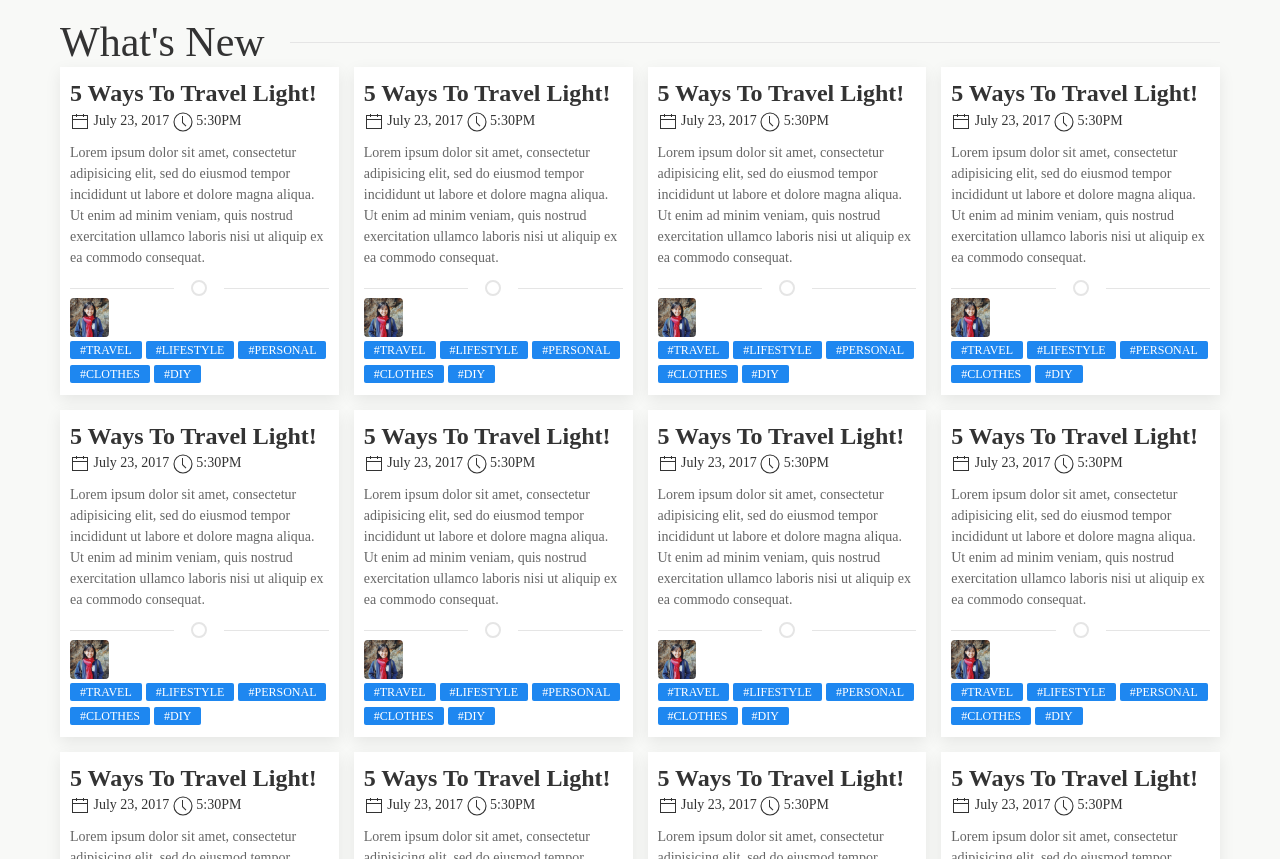
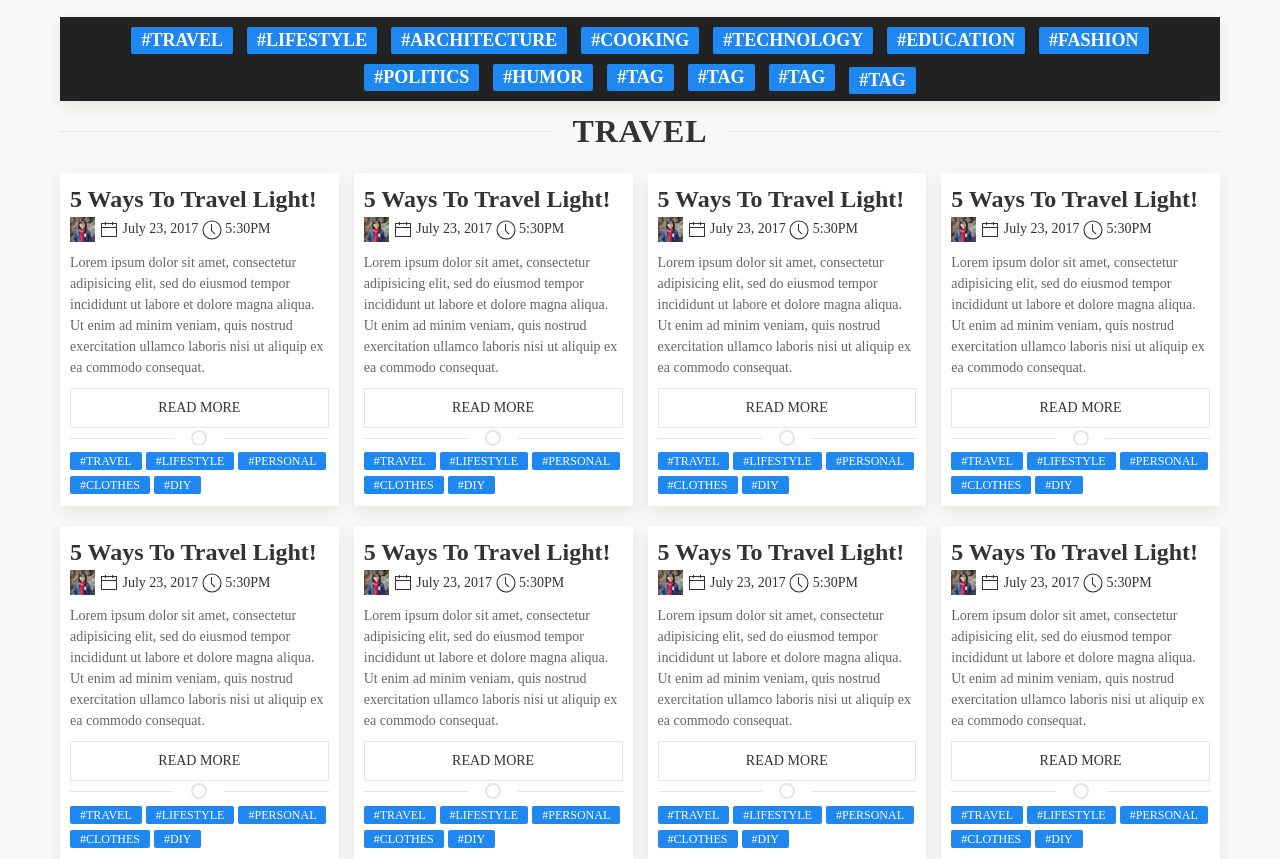
Before and after one commit to jessicaaaaa/blogbook, a plain HTML site: page index.html in a window 1280 px wide. Shown: the part 93-952 px from the top of the page. Drawn offline with nearby package versions, Linux system fonts and the light colour scheme; a web font is replaced by a local one.

Commit message:
updated ui:
* whats-new class -> blog-items
* fixed grid problem
* tags in index
* styled link hovers

```diff
--- a/custom.css
+++ b/custom.css
@@ -156,7 +156,31 @@ body{
 
 
 /*START OF INDEX*/
+.blog-grid{
+	margin-top: 20px;
+}
 
+.tag-board{
+	padding: 5px;
+	text-align: center;
+	width: 100%;
+	margin-bottom: 10px;
+}
+
+.tag-chips{
+	cursor: pointer;
+	font-size: 18px;
+	font-weight: 600;
+	background: #1e87f0 !important;
+	color: #fff !important;
+	margin: 5px 5px;
+}
+
+.tag-title{
+	letter-spacing: 1px;
+	font-weight: 600;
+	text-transform: uppercase;
+}
 .user-panel{
 	color: #F1F2EE;
 	background-color: #222;
@@ -282,11 +306,11 @@ body{
 }
 
 .post-author img{
-	width: 15%;
-	height: 15%;
-	border-radius: 10%;
+	width: 25px;
+	height: 25px;
 
 }
+
 
 .post-divider{
 	margin: 0px;
@@ -295,6 +319,19 @@ body{
 .post-details{
 	display: inline-block;
     vertical-align: middle;
+}
+
+.post-details h6{
+	display:inline;
+}
+.post-details a{
+	color: #333;
+}
+.post-details a:hover{
+	text-decoration: none;
+	color: #EAE151;
+	border-top: 1px solid #333;
+
 }
 
 .post-content p{
@@ -344,6 +381,7 @@ body{
 
 .profile-container{
 	padding: 30px;
+	border-radius: 5px 5px 0px 0px;
 }
 
 .profilepic{
--- a/index.html
+++ b/index.html
@@ -13,7 +13,7 @@
 	<div class="top-nav">
 		<div class="content">
 			<div class="logo">
-				<img src="blogbook-logo.png"></img>
+				<img src="blogbook-logo.png">
 				<h1>blogbook</h1>
 			</div>
 			<div class="nav-links cl-effect-10">
@@ -39,13 +39,34 @@
 
 	<div class="main-wrapper">
 		<div class="main-content">
-			<div class="whats-new">
-				<h1 class="uk-heading-line  whatsnew-lbl"><span>What's New</span></h1>
-				<div class="uk-grid-small uk-child-width-expand@s" uk-grid>
+			<div class="uk-card uk-card-secondary uk-card-hover uk-card-body uk-light tag-board">
+				<span class="uk-label tag-chips">#Travel</span>
+				<span class="uk-label tag-chips">#Lifestyle</span>
+				<span class="uk-label tag-chips">#Architecture</span>
+				<span class="uk-label tag-chips">#Cooking</span>
+				<span class="uk-label tag-chips">#Technology</span>
+				<span class="uk-label tag-chips">#Education</span>
+				<span class="uk-label tag-chips">#Fashion</span>
+				<span class="uk-label tag-chips">#Politics</span>
+				<span class="uk-label tag-chips">#Humor</span>
+				<span class="uk-label tag-chips">#Tag</span>
+				<span class="uk-label tag-chips">#Tag</span>
+				<span class="uk-label tag-chips">#Tag</span>
+				<span class="uk-label tag-chips">#Tag</span>
+			</div>
+			<h2 class="uk-heading-line uk-text-center tag-title"><span>Travel</span></h2>
+
+			<div class="blog-items">
+				<div class="uk-grid-small uk-child-width-expand@s blog-grid" uk-grid>
+
 					<div>
 						<div class="uk-card uk-card-default uk-card-body whatsnew-card">
 							<div class="post-header">
-								<div class="post-details"><h3>5 Ways To Travel Light!</h3>
+								<div class="post-details"><h3><a href="">5 Ways To Travel Light!</a></h3>
+
+									<div class="post-author">
+										<img src="userpic.jpg">
+									</div>
 									<h6><span uk-icon="icon: calendar"></span> July 23, 2017 <span uk-icon="icon: clock"></span> 5:30PM</h6>
 								</div>
 							</div>
@@ -53,11 +74,10 @@
 							<div class="post-content"> <p>Lorem ipsum dolor sit amet, consectetur adipisicing elit, sed do eiusmod
 								tempor incididunt ut labore et dolore magna aliqua. Ut enim ad minim veniam,
 								quis nostrud exercitation ullamco laboris nisi ut aliquip ex ea commodo
-								consequat. 	</p><hr class="uk-divider-icon post-divider"></div>
+								consequat. 	</p>
+								<a class="uk-button uk-button-default read-more" href="#" style="width:100%">Read more</a>
 
-								<div class="post-author">
-									<img src="userpic.jpg"></img>
-								</div>
+								<hr class="uk-divider-icon post-divider"></div>
 
 								<div class="post-tags">
 									<span class="uk-label">#travel</span>
@@ -71,7 +91,10 @@
 					<div>
 						<div class="uk-card uk-card-default uk-card-body whatsnew-card">
 							<div class="post-header">
-									<div class="post-details"><h3>5 Ways To Travel Light!</h3>
+								<div class="post-details"><h3><a href="">5 Ways To Travel Light!</a></h3>
+									<div class="post-author">
+										<img src="userpic.jpg">
+									</div>
 									<h6><span uk-icon="icon: calendar"></span> July 23, 2017 <span uk-icon="icon: clock"></span> 5:30PM</h6>
 								</div>
 							</div>
@@ -79,89 +102,10 @@
 							<div class="post-content"> <p>Lorem ipsum dolor sit amet, consectetur adipisicing elit, sed do eiusmod
 								tempor incididunt ut labore et dolore magna aliqua. Ut enim ad minim veniam,
 								quis nostrud exercitation ullamco laboris nisi ut aliquip ex ea commodo
-									consequat. 	</p><hr class="uk-divider-icon post-divider"></div>
+								consequat. 	</p>
+								<a class="uk-button uk-button-default read-more" href="#" style="width:100%">Read more</a>
 
-									<div class="post-author">
-										<img src="userpic.jpg"></img>
-									</div>
-
-									<div class="post-tags">
-										<span class="uk-label">#travel</span>
-										<span class="uk-label">#lifestyle</span>
-										<span class="uk-label">#personal</span>
-										<span class="uk-label">#clothes</span>
-										<span class="uk-label">#DIY</span>
-									</div>
-								</div>
-							</div><div>
-							<div class="uk-card uk-card-default uk-card-body whatsnew-card">
-								<div class="post-header">
-									<div class="post-details"><h3>5 Ways To Travel Light!</h3>
-										<h6><span uk-icon="icon: calendar"></span> July 23, 2017 <span uk-icon="icon: clock"></span> 5:30PM</h6>
-									</div>
-								</div>
-
-								<div class="post-content"> <p>Lorem ipsum dolor sit amet, consectetur adipisicing elit, sed do eiusmod
-									tempor incididunt ut labore et dolore magna aliqua. Ut enim ad minim veniam,
-									quis nostrud exercitation ullamco laboris nisi ut aliquip ex ea commodo
-									consequat. 	</p><hr class="uk-divider-icon post-divider"></div>
-
-									<div class="post-author">
-										<img src="userpic.jpg"></img>
-									</div>
-
-									<div class="post-tags">
-										<span class="uk-label">#travel</span>
-										<span class="uk-label">#lifestyle</span>
-										<span class="uk-label">#personal</span>
-										<span class="uk-label">#clothes</span>
-										<span class="uk-label">#DIY</span>
-									</div>
-								</div>
-							</div><div>
-							<div class="uk-card uk-card-default uk-card-body whatsnew-card">
-								<div class="post-header">
-									<div class="post-details"><h3>5 Ways To Travel Light!</h3>
-										<h6><span uk-icon="icon: calendar"></span> July 23, 2017 <span uk-icon="icon: clock"></span> 5:30PM</h6>
-									</div>
-								</div>
-
-								<div class="post-content"> <p>Lorem ipsum dolor sit amet, consectetur adipisicing elit, sed do eiusmod
-									tempor incididunt ut labore et dolore magna aliqua. Ut enim ad minim veniam,
-									quis nostrud exercitation ullamco laboris nisi ut aliquip ex ea commodo
-									consequat. 	</p><hr class="uk-divider-icon post-divider"></div>
-
-									<div class="post-author">
-										<img src="userpic.jpg"></img>
-									</div>
-
-									<div class="post-tags">
-										<span class="uk-label">#travel</span>
-										<span class="uk-label">#lifestyle</span>
-										<span class="uk-label">#personal</span>
-										<span class="uk-label">#clothes</span>
-										<span class="uk-label">#DIY</span>
-									</div>
-								</div>
-							</div>
-						</div>
-						<div class="uk-grid-small uk-child-width-expand@s" uk-grid>
-							<div>
-								<div class="uk-card uk-card-default uk-card-body whatsnew-card">
-									<div class="post-header">
-										<div class="post-details"><h3>5 Ways To Travel Light!</h3>
-											<h6><span uk-icon="icon: calendar"></span> July 23, 2017 <span uk-icon="icon: clock"></span> 5:30PM</h6>
-										</div>
-									</div>
-
-									<div class="post-content"> <p>Lorem ipsum dolor sit amet, consectetur adipisicing elit, sed do eiusmod
-										tempor incididunt ut labore et dolore magna aliqua. Ut enim ad minim veniam,
-										quis nostrud exercitation ullamco laboris nisi ut aliquip ex ea commodo
-										consequat. 	</p><hr class="uk-divider-icon post-divider"></div>
-
-										<div class="post-author">
-											<img src="userpic.jpg"></img>
-										</div>
+								<hr class="uk-divider-icon post-divider"></div>
 
 								<div class="post-tags">
 									<span class="uk-label">#travel</span>
@@ -175,7 +119,10 @@
 					<div>
 						<div class="uk-card uk-card-default uk-card-body whatsnew-card">
 							<div class="post-header">
-											<div class="post-details"><h3>5 Ways To Travel Light!</h3>
+								<div class="post-details"><h3><a href="">5 Ways To Travel Light!</a></h3>
+									<div class="post-author">
+										<img src="userpic.jpg">
+									</div>
 									<h6><span uk-icon="icon: calendar"></span> July 23, 2017 <span uk-icon="icon: clock"></span> 5:30PM</h6>
 								</div>
 							</div>
@@ -183,61 +130,10 @@
 							<div class="post-content"> <p>Lorem ipsum dolor sit amet, consectetur adipisicing elit, sed do eiusmod
 								tempor incididunt ut labore et dolore magna aliqua. Ut enim ad minim veniam,
 								quis nostrud exercitation ullamco laboris nisi ut aliquip ex ea commodo
-											consequat. 	</p><hr class="uk-divider-icon post-divider"></div>
+								consequat. 	</p>
+								<a class="uk-button uk-button-default read-more" href="#" style="width:100%">Read more</a>
 
-											<div class="post-author">
-												<img src="userpic.jpg"></img>
-											</div>
-
-											<div class="post-tags">
-												<span class="uk-label">#travel</span>
-												<span class="uk-label">#lifestyle</span>
-												<span class="uk-label">#personal</span>
-												<span class="uk-label">#clothes</span>
-												<span class="uk-label">#DIY</span>
-											</div>
-										</div>
-									</div><div>
-									<div class="uk-card uk-card-default uk-card-body whatsnew-card">
-										<div class="post-header">
-											<div class="post-details"><h3>5 Ways To Travel Light!</h3>
-												<h6><span uk-icon="icon: calendar"></span> July 23, 2017 <span uk-icon="icon: clock"></span> 5:30PM</h6>
-											</div>
-										</div>
-
-										<div class="post-content"> <p>Lorem ipsum dolor sit amet, consectetur adipisicing elit, sed do eiusmod
-											tempor incididunt ut labore et dolore magna aliqua. Ut enim ad minim veniam,
-											quis nostrud exercitation ullamco laboris nisi ut aliquip ex ea commodo
-											consequat. 	</p><hr class="uk-divider-icon post-divider"></div>
-
-											<div class="post-author">
-												<img src="userpic.jpg"></img>
-											</div>
-
-											<div class="post-tags">
-												<span class="uk-label">#travel</span>
-												<span class="uk-label">#lifestyle</span>
-												<span class="uk-label">#personal</span>
-												<span class="uk-label">#clothes</span>
-												<span class="uk-label">#DIY</span>
-											</div>
-										</div>
-									</div><div>
-									<div class="uk-card uk-card-default uk-card-body whatsnew-card">
-										<div class="post-header">
-											<div class="post-details"><h3>5 Ways To Travel Light!</h3>
-												<h6><span uk-icon="icon: calendar"></span> July 23, 2017 <span uk-icon="icon: clock"></span> 5:30PM</h6>
-											</div>
-										</div>
-
-										<div class="post-content"> <p>Lorem ipsum dolor sit amet, consectetur adipisicing elit, sed do eiusmod
-											tempor incididunt ut labore et dolore magna aliqua. Ut enim ad minim veniam,
-											quis nostrud exercitation ullamco laboris nisi ut aliquip ex ea commodo
-											consequat. 	</p><hr class="uk-divider-icon post-divider"></div>
-
-											<div class="post-author">
-												<img src="userpic.jpg"></img>
-											</div>
+								<hr class="uk-divider-icon post-divider"></div>
 
 								<div class="post-tags">
 									<span class="uk-label">#travel</span>
@@ -248,12 +144,14 @@
 								</div>
 							</div>
 						</div>
-								</div>
-								<div class="uk-grid-small uk-child-width-expand@s" uk-grid>
+
 						<div>
 							<div class="uk-card uk-card-default uk-card-body whatsnew-card">
 								<div class="post-header">
-												<div class="post-details"><h3>5 Ways To Travel Light!</h3>
+									<div class="post-details"><h3><a href="">5 Ways To Travel Light!</a></h3>
+										<div class="post-author">
+											<img src="userpic.jpg">
+										</div>
 										<h6><span uk-icon="icon: calendar"></span> July 23, 2017 <span uk-icon="icon: clock"></span> 5:30PM</h6>
 									</div>
 								</div>
@@ -261,11 +159,43 @@
 								<div class="post-content"> <p>Lorem ipsum dolor sit amet, consectetur adipisicing elit, sed do eiusmod
 									tempor incididunt ut labore et dolore magna aliqua. Ut enim ad minim veniam,
 									quis nostrud exercitation ullamco laboris nisi ut aliquip ex ea commodo
-												consequat. 	</p><hr class="uk-divider-icon post-divider"></div>
+									consequat. 	</p>
+									<a class="uk-button uk-button-default read-more" href="#" style="width:100%">Read more</a>
 
+									<hr class="uk-divider-icon post-divider"></div>
+
+									<div class="post-tags">
+										<span class="uk-label">#travel</span>
+										<span class="uk-label">#lifestyle</span>
+										<span class="uk-label">#personal</span>
+										<span class="uk-label">#clothes</span>
+										<span class="uk-label">#DIY</span>
+									</div>
+								</div>
+							</div>
+
+						</div>
+					</div>
+					<div class="uk-grid-small uk-child-width-expand@s blog-grid" uk-grid>
+
+					<div>
+						<div class="uk-card uk-card-default uk-card-body whatsnew-card">
+							<div class="post-header">
+								<div class="post-details"><h3><a href="">5 Ways To Travel Light!</a></h3>
 									<div class="post-author">
-													<img src="userpic.jpg"></img>
+										<img src="userpic.jpg">
 									</div>
+									<h6><span uk-icon="icon: calendar"></span> July 23, 2017 <span uk-icon="icon: clock"></span> 5:30PM</h6>
+								</div>
+							</div>
+
+							<div class="post-content"> <p>Lorem ipsum dolor sit amet, consectetur adipisicing elit, sed do eiusmod
+								tempor incididunt ut labore et dolore magna aliqua. Ut enim ad minim veniam,
+								quis nostrud exercitation ullamco laboris nisi ut aliquip ex ea commodo
+								consequat. 	</p>
+								<a class="uk-button uk-button-default read-more" href="#" style="width:100%">Read more</a>
+
+								<hr class="uk-divider-icon post-divider"></div>
 
 								<div class="post-tags">
 									<span class="uk-label">#travel</span>
@@ -279,7 +209,10 @@
 					<div>
 						<div class="uk-card uk-card-default uk-card-body whatsnew-card">
 							<div class="post-header">
-													<div class="post-details"><h3>5 Ways To Travel Light!</h3>
+								<div class="post-details"><h3><a href="">5 Ways To Travel Light!</a></h3>
+									<div class="post-author">
+										<img src="userpic.jpg">
+									</div>
 									<h6><span uk-icon="icon: calendar"></span> July 23, 2017 <span uk-icon="icon: clock"></span> 5:30PM</h6>
 								</div>
 							</div>
@@ -287,11 +220,10 @@
 							<div class="post-content"> <p>Lorem ipsum dolor sit amet, consectetur adipisicing elit, sed do eiusmod
 								tempor incididunt ut labore et dolore magna aliqua. Ut enim ad minim veniam,
 								quis nostrud exercitation ullamco laboris nisi ut aliquip ex ea commodo
-													consequat. 	</p><hr class="uk-divider-icon post-divider"></div>
+								consequat. 	</p>
+								<a class="uk-button uk-button-default read-more" href="#" style="width:100%">Read more</a>
 
-													<div class="post-author">
-														<img src="userpic.jpg"></img>
-													</div>
+								<hr class="uk-divider-icon post-divider"></div>
 
 								<div class="post-tags">
 									<span class="uk-label">#travel</span>
@@ -301,10 +233,14 @@
 									<span class="uk-label">#DIY</span>
 								</div>
 							</div>
-											</div><div>
+						</div>
+					<div>
 						<div class="uk-card uk-card-default uk-card-body whatsnew-card">
 							<div class="post-header">
-													<div class="post-details"><h3>5 Ways To Travel Light!</h3>
+								<div class="post-details"><h3><a href="">5 Ways To Travel Light!</a></h3>
+									<div class="post-author">
+										<img src="userpic.jpg">
+									</div>
 									<h6><span uk-icon="icon: calendar"></span> July 23, 2017 <span uk-icon="icon: clock"></span> 5:30PM</h6>
 								</div>
 							</div>
@@ -312,11 +248,10 @@
 							<div class="post-content"> <p>Lorem ipsum dolor sit amet, consectetur adipisicing elit, sed do eiusmod
 								tempor incididunt ut labore et dolore magna aliqua. Ut enim ad minim veniam,
 								quis nostrud exercitation ullamco laboris nisi ut aliquip ex ea commodo
-													consequat. 	</p><hr class="uk-divider-icon post-divider"></div>
+								consequat. 	</p>
+								<a class="uk-button uk-button-default read-more" href="#" style="width:100%">Read more</a>
 
-													<div class="post-author">
-														<img src="userpic.jpg"></img>
-													</div>
+								<hr class="uk-divider-icon post-divider"></div>
 
 								<div class="post-tags">
 									<span class="uk-label">#travel</span>
@@ -326,10 +261,15 @@
 									<span class="uk-label">#DIY</span>
 								</div>
 							</div>
-											</div><div>
+						</div>
+
+						<div>
 							<div class="uk-card uk-card-default uk-card-body whatsnew-card">
 								<div class="post-header">
-													<div class="post-details"><h3>5 Ways To Travel Light!</h3>
+									<div class="post-details"><h3><a href="">5 Ways To Travel Light!</a></h3>
+										<div class="post-author">
+											<img src="userpic.jpg">
+										</div>
 										<h6><span uk-icon="icon: calendar"></span> July 23, 2017 <span uk-icon="icon: clock"></span> 5:30PM</h6>
 									</div>
 								</div>
@@ -337,11 +277,10 @@
 								<div class="post-content"> <p>Lorem ipsum dolor sit amet, consectetur adipisicing elit, sed do eiusmod
 									tempor incididunt ut labore et dolore magna aliqua. Ut enim ad minim veniam,
 									quis nostrud exercitation ullamco laboris nisi ut aliquip ex ea commodo
-													consequat. 	</p><hr class="uk-divider-icon post-divider"></div>
+									consequat. 	</p>
+									<a class="uk-button uk-button-default read-more" href="#" style="width:100%">Read more</a>
 
-													<div class="post-author">
-														<img src="userpic.jpg"></img>
-													</div>
+									<hr class="uk-divider-icon post-divider"></div>
 
 									<div class="post-tags">
 										<span class="uk-label">#travel</span>
@@ -351,6 +290,8 @@
 										<span class="uk-label">#DIY</span>
 									</div>
 								</div>
+							</div>
+
 						</div>
 					</div>
 				</div>
```
Also changed, not shown: profile.html (+113 -33 lines). Lines whose indentation alone changed are shown as unchanged.
